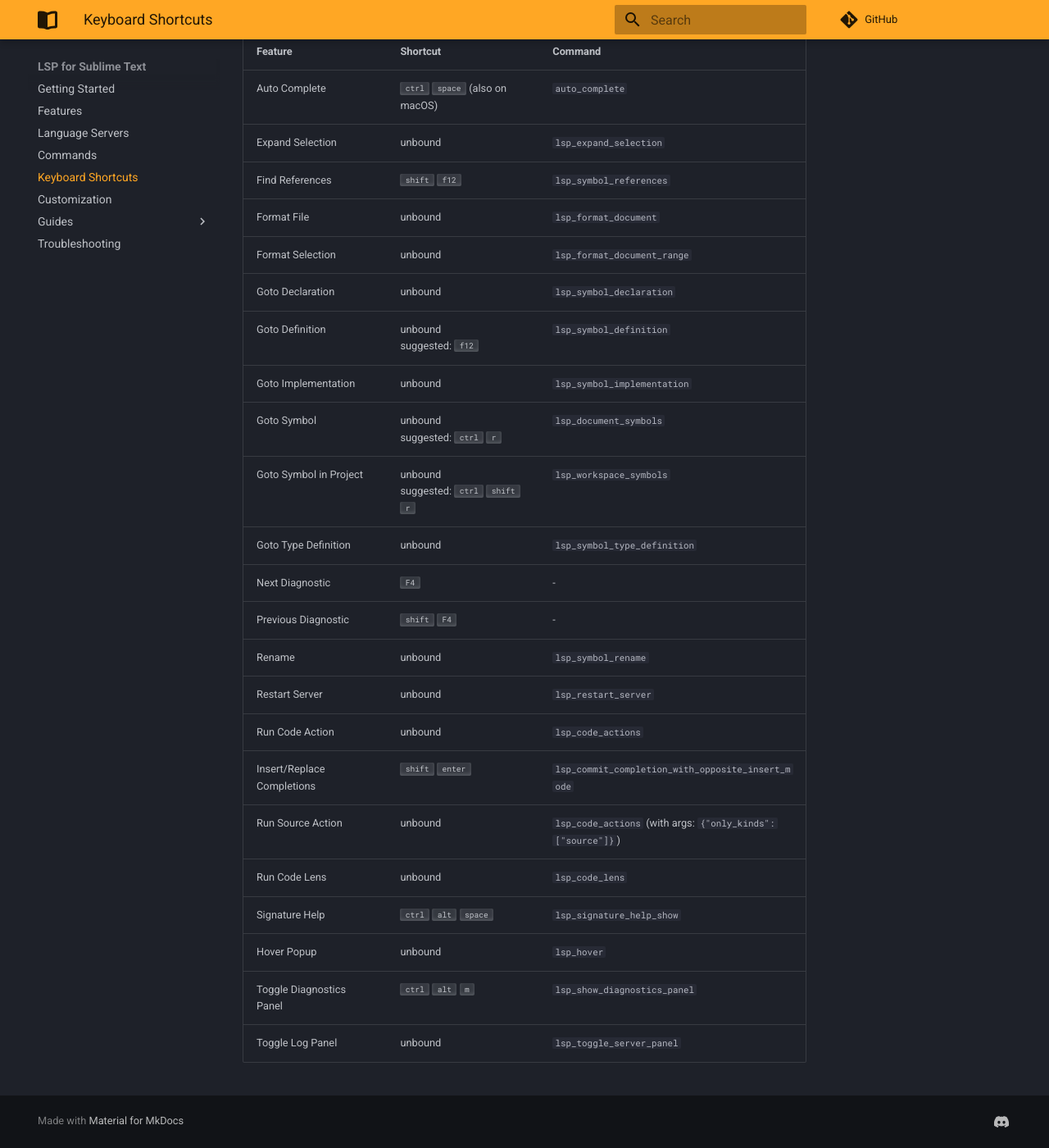
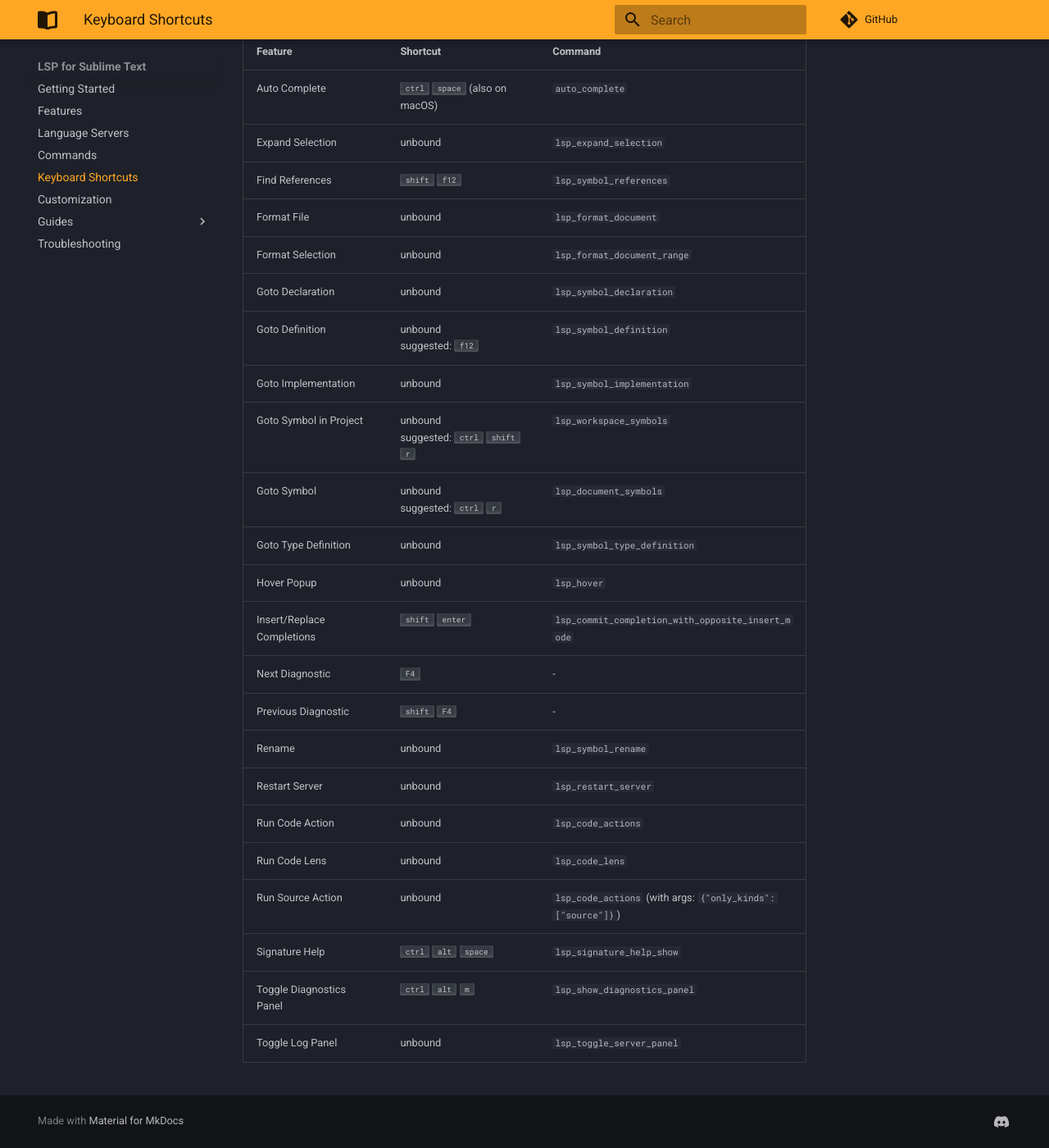
Before and after one commit to sublimelsp/LSP, an MkDocs documentation site: the page built from docs/src/keyboard_shortcuts.md, in a window 1280 px wide and 1400 px high, scrolled down 506 px. Shown: the whole window at 82% size. Built offline with MkDocs 1.6.1 and Material for MkDocs 9.7.7, drawn with Linux system fonts in a browser that asks for light colours; comment, search, counter and statistics services are not loaded.

Commit message:
sort order of keybindings

```diff
--- a/docs/src/keyboard_shortcuts.md
+++ b/docs/src/keyboard_shortcuts.md
@@ -18,18 +18,18 @@ Refer to the [Customization section](customization.md#keyboard-shortcuts-key-bin
 | Goto Declaration | unbound | `lsp_symbol_declaration`
 | Goto Definition | unbound<br>suggested: <kbd>f12</kbd> | `lsp_symbol_definition`
 | Goto Implementation | unbound | `lsp_symbol_implementation`
+| Goto Symbol in Project | unbound<br>suggested: <kbd>ctrl</kbd> <kbd>shift</kbd> <kbd>r</kbd> | `lsp_workspace_symbols`
 | Goto Symbol | unbound<br>suggested: <kbd>ctrl</kbd> <kbd>r</kbd> | `lsp_document_symbols`
-| Goto Symbol in Project | unbound<br>suggested: <kbd>ctrl</kbd> <kbd>shift</kbd> <kbd>r</kbd> | `lsp_workspace_symbols`
 | Goto Type Definition | unbound | `lsp_symbol_type_definition`
+| Hover Popup | unbound | `lsp_hover`
+| Insert/Replace Completions | <kbd>shift</kbd> <kbd>enter</kbd> | `lsp_commit_completion_with_opposite_insert_mode`
 | Next Diagnostic | <kbd>F4</kbd> | -
 | Previous Diagnostic | <kbd>shift</kbd> <kbd>F4</kbd> | -
 | Rename | unbound | `lsp_symbol_rename`
 | Restart Server | unbound | `lsp_restart_server`
 | Run Code Action | unbound | `lsp_code_actions`
-| Insert/Replace Completions | <kbd>shift</kbd> <kbd>enter</kbd> | `lsp_commit_completion_with_opposite_insert_mode`
+| Run Code Lens | unbound | `lsp_code_lens`
 | Run Source Action | unbound | `lsp_code_actions` (with args: `{"only_kinds": ["source"]}`)
-| Run Code Lens | unbound | `lsp_code_lens`
 | Signature Help | <kbd>ctrl</kbd> <kbd>alt</kbd> <kbd>space</kbd> | `lsp_signature_help_show`
-| Hover Popup | unbound | `lsp_hover`
 | Toggle Diagnostics Panel | <kbd>ctrl</kbd> <kbd>alt</kbd> <kbd>m</kbd> | `lsp_show_diagnostics_panel`
 | Toggle Log Panel | unbound | `lsp_toggle_server_panel`
```
